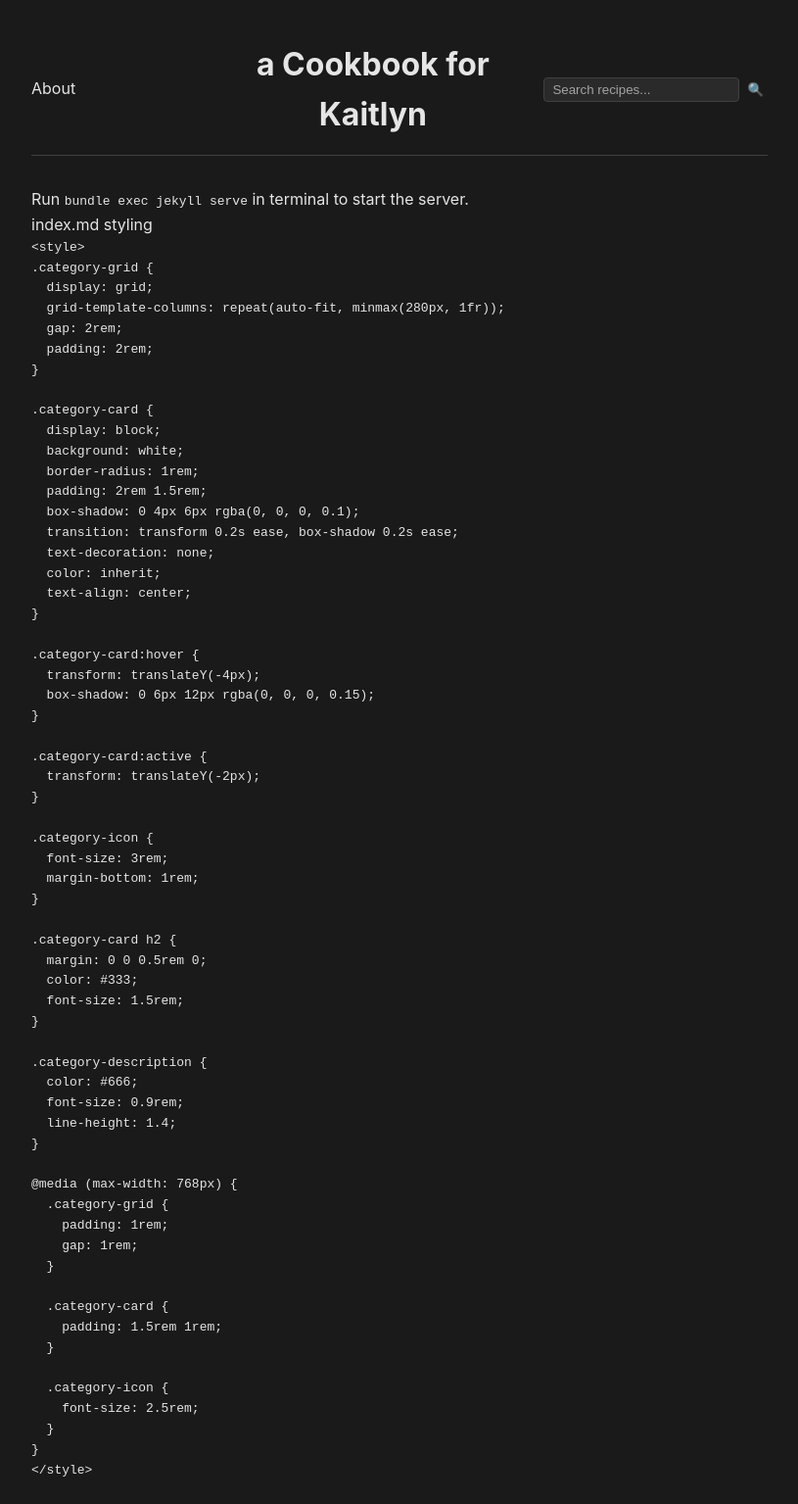
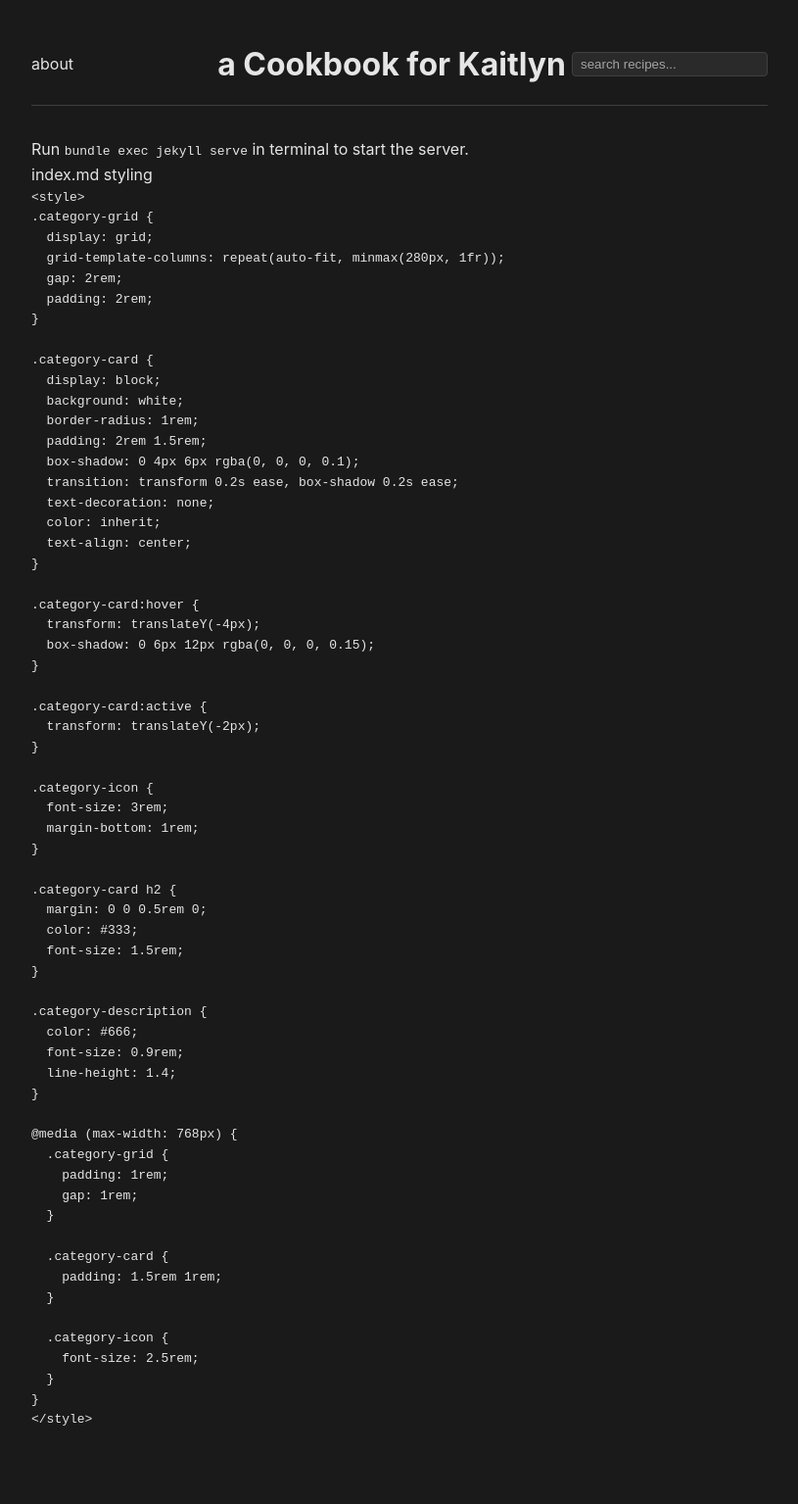
Before and after one commit to williamsca/recipes, a Jekyll site: the page built from notes.md, in a window 1280 px wide. Shown: the whole page at 98% size, without its empty margins (232-1047 px from the left). Built offline with Jekyll 4.4.1, drawn with Linux system fonts in a browser that asks for light colours; our own code applies the rules of GitHub Pages for plain Markdown files; after the commit the page ends 1484 px from its top, so only the background shows below that.

Commit message:
removing search button; cleaning text

```diff
--- a/_layouts/default.html
+++ b/_layouts/default.html
@@ -12,14 +12,14 @@
 
     <header class="site-header">
         <nav class="header-nav">
-            <a href="{{ '/about' | relative_url }}" class="nav-link">About</a>
+            <a href="{{ '/about' | relative_url }}" class="nav-link">about</a>
         </nav>
         <h1 class="site-title"><a href="{{ '/' | relative_url }}">{{ site.title }}</a></h1>
         <div class="search-container" style="position: relative;">
-            <input type="text" id="search-input" placeholder="Search recipes..." class="search-input">
-            <button type="button" class="search-button">
+            <input type="text" id="search-input" placeholder="search recipes..." class="search-input">
+            <!-- <button type="button" class="search-button">
                 <span class="search-icon">🔍</span>
-            </button>
+            </button> -->
         </div>
     </header>
 
```
